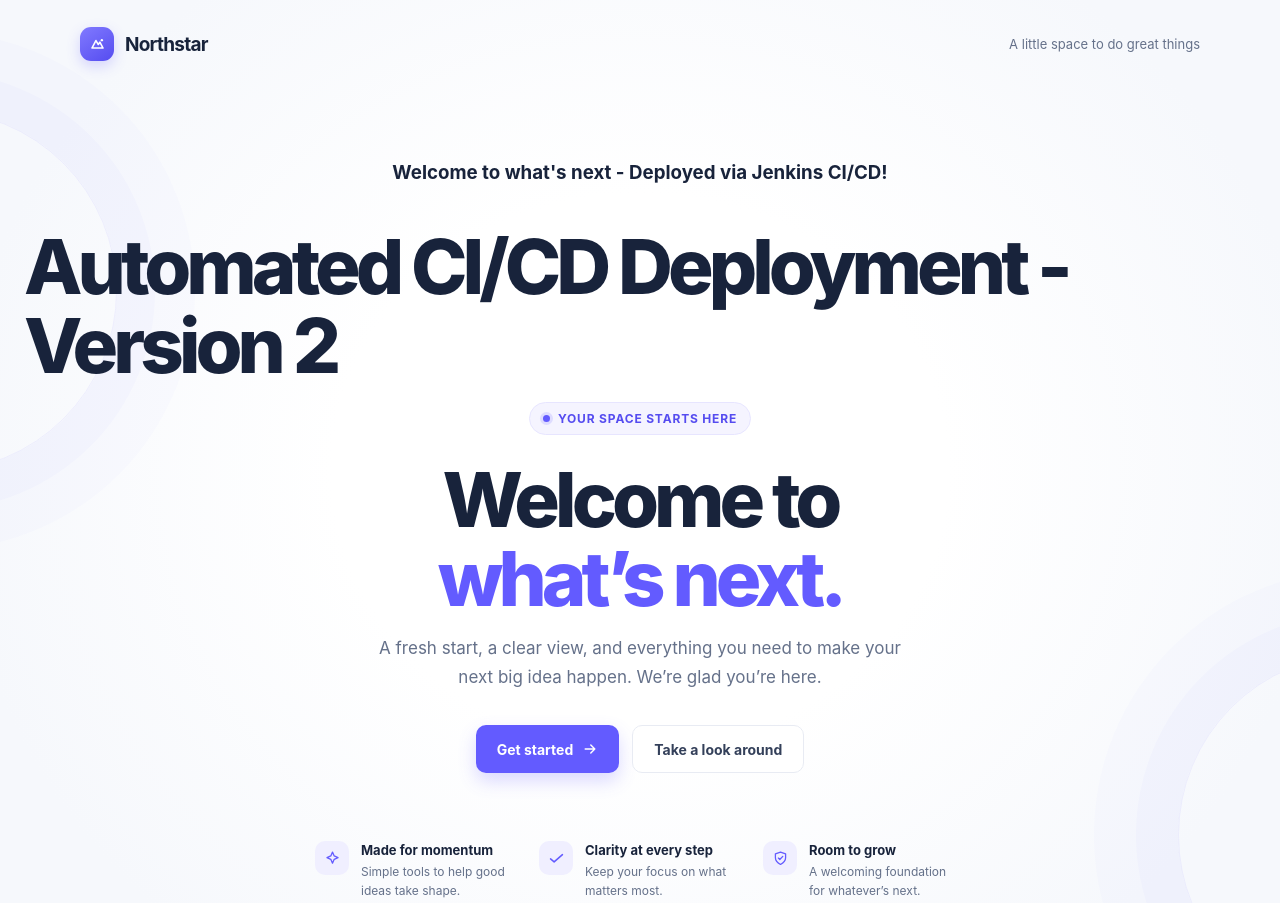
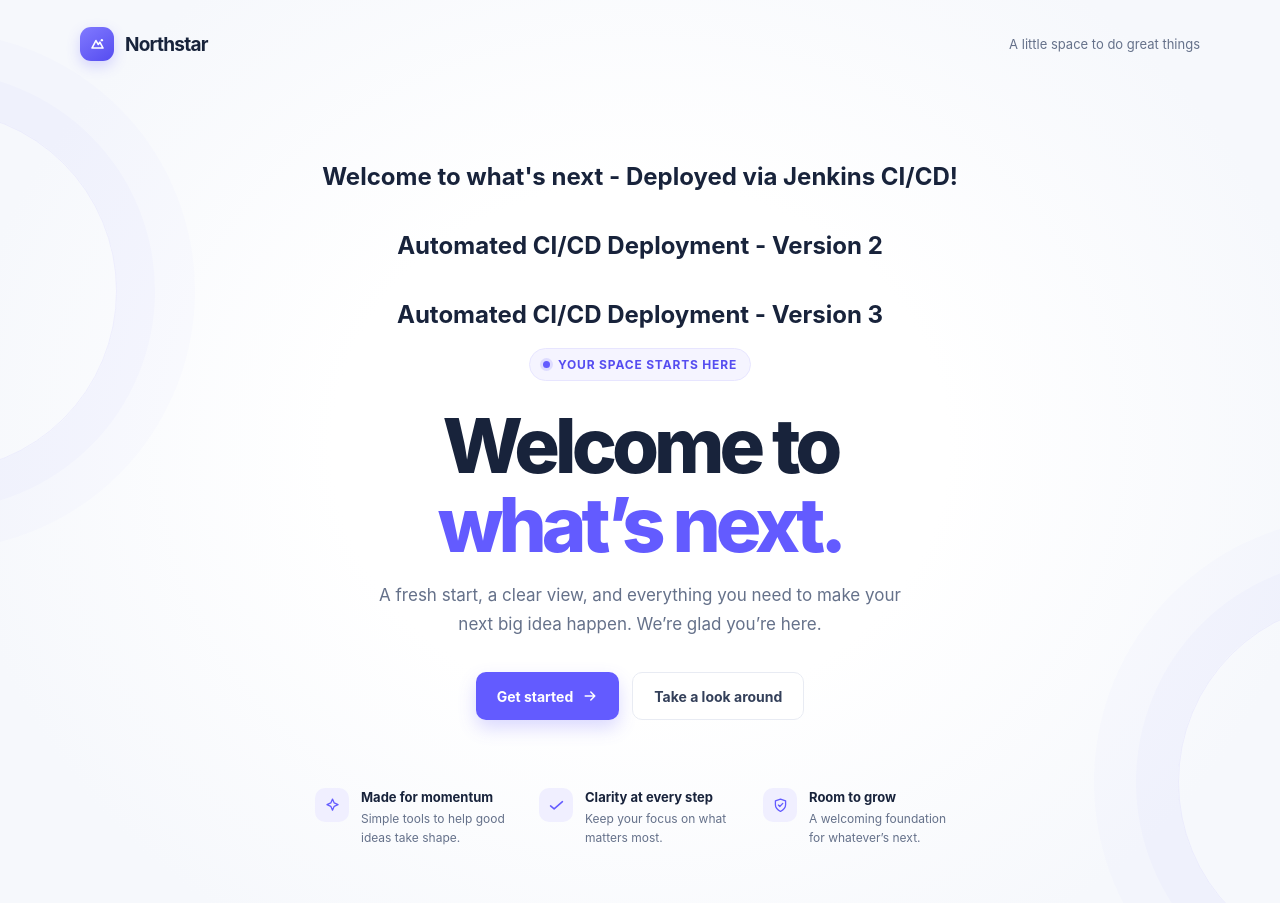
Before and after one commit to sokhit642-mit/hw2-cloud-pipeline, a plain HTML site: page index.html in a window 1280 px wide. Shown: the top 903 px of the page. Drawn offline with Linux system fonts and the light colour scheme.

Commit message:
Test automated SCM polling trigger

```diff
--- a/index.html
+++ b/index.html
@@ -108,8 +108,9 @@
       <span class="header-note">A little space to do great things</span>
     </header>
     <main>
-        <h3>Welcome to what's next - Deployed via Jenkins CI/CD!</h3>
-        <h1>Automated CI/CD Deployment - Version 2</h1>
+        <h2>Welcome to what's next - Deployed via Jenkins CI/CD!</h2>
+        <h2>Automated CI/CD Deployment - Version 2</h2>
+        <h2>Automated CI/CD Deployment - Version 3</h2>
       <section class="hero" aria-labelledby="welcome-title">
         <div class="eyebrow"><span></span> Your space starts here</div>
         <h1 id="welcome-title">Welcome to<br><em>what’s next.</em></h1>
```
